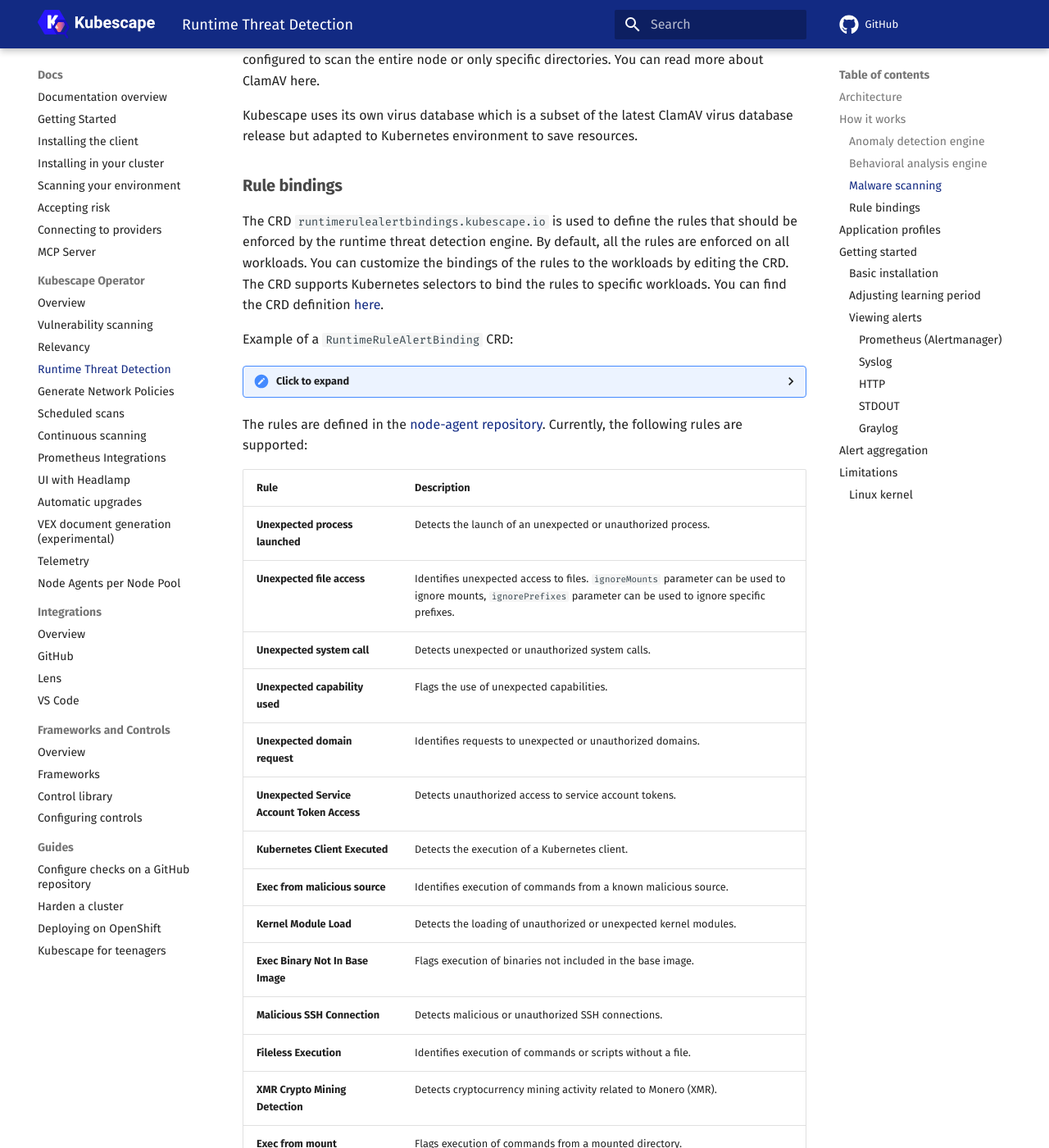
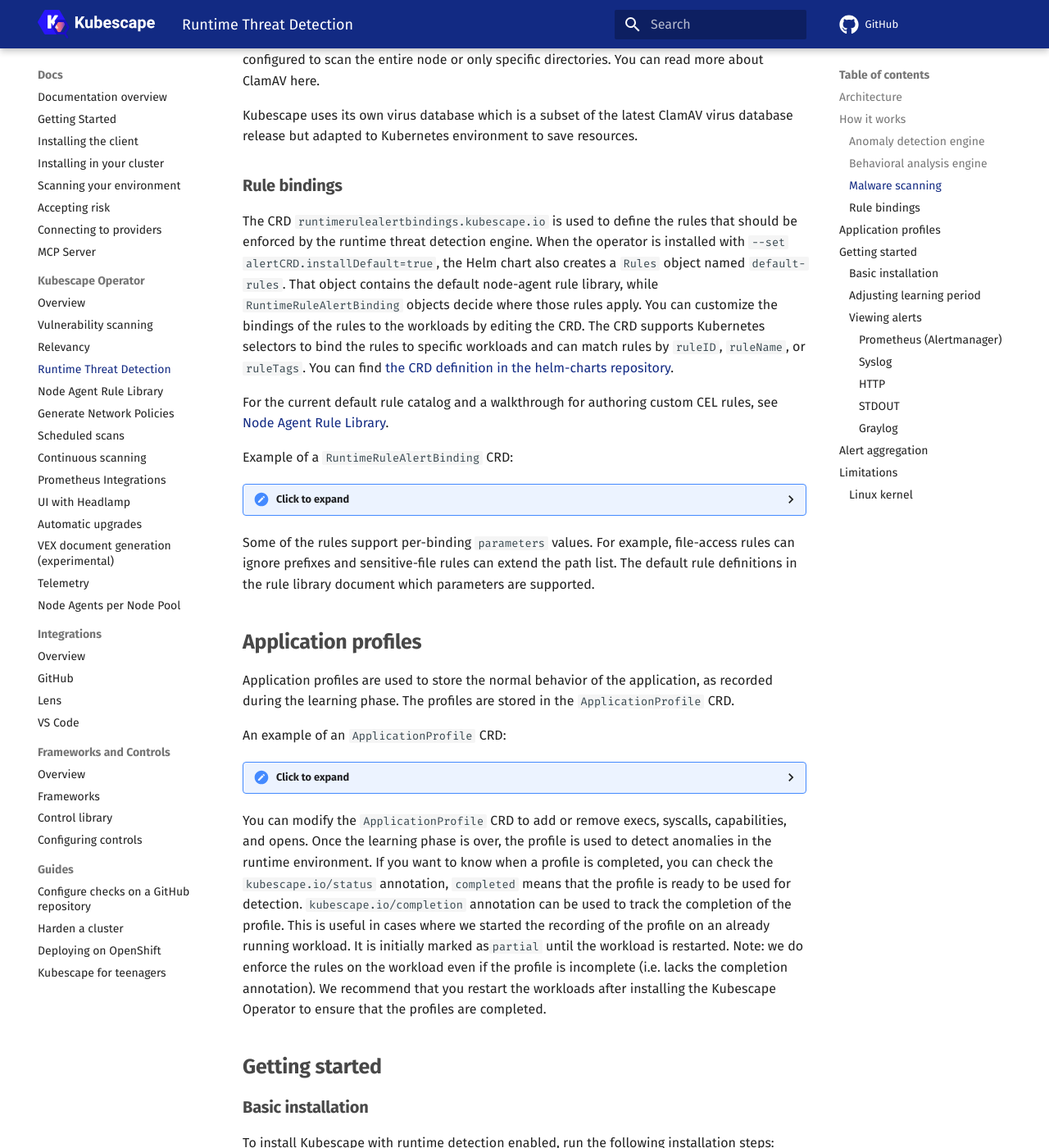
Before and after one commit to kubescape/kubescape.io, an MkDocs documentation site: the page built from docs/docs/operator/runtime-threat-detection.md, in a window 1280 px wide and 1400 px high, scrolled down 2155 px. Shown: the whole window at 82% size. Built offline with MkDocs 1.6.1 and Material for MkDocs 9.7.7, drawn with Linux system fonts in a browser that asks for light colours; comment, search, counter and statistics services are not loaded; some of the changed text lies outside the part shown.

Commit message:
docs: add node agent rule library guide
Signed-off-by: Matthias Bertschy <matthias.bertschy@gmail.com>

````diff
--- a/docs/docs/operator/runtime-threat-detection.md
+++ b/docs/docs/operator/runtime-threat-detection.md
@@ -44,10 +44,11 @@
 
 ### Rule bindings
 The CRD `runtimerulealertbindings.kubescape.io` is used to define the rules that should be enforced by the runtime threat detection engine.
-By default, all the rules are enforced on all workloads.
-You can customize the bindings of the rules to the workloads by editing the CRD.
-The CRD supports Kubernetes selectors to bind the rules to specific workloads.
-You can find the CRD definition [here](https://github.com/kubescape/helm-charts/blob/main/charts/dependency_chart/clustered-crds/crds/runtime-rule-binding.crd.yaml).
+When the operator is installed with `--set alertCRD.installDefault=true`, the Helm chart also creates a `Rules` object named `default-rules`. That object contains the default node-agent rule library, while `RuntimeRuleAlertBinding` objects decide where those rules apply.
+You can customize the bindings of the rules to the workloads by editing the CRD. The CRD supports Kubernetes selectors to bind the rules to specific workloads and can match rules by `ruleID`, `ruleName`, or `ruleTags`.
+You can find [the CRD definition in the helm-charts repository](https://github.com/kubescape/helm-charts/blob/main/charts/dependency_chart/clustered-crds/crds/runtime-rule-binding.crd.yaml).
+
+For the current default rule catalog and a walkthrough for authoring custom CEL rules, see [Node Agent Rule Library](node-agent-rule-library.md).
 
 Example of a `RuntimeRuleAlertBinding` CRD:
 <details>
@@ -57,80 +58,20 @@
 apiVersion: kubescape.io/v1
 kind: RuntimeRuleAlertBinding
 metadata:
-  name: all-rules-all-pods
+  name: team-a-runtime-rules
 spec:
   namespaceSelector:
-    matchExpressions:
-      - key: "kubernetes.io/metadata.name"
-        operator: "NotIn"
-        values:
-        - "kube-system"
-        - "kube-public"
-        - "kube-node-lease"
-        - "kubeconfig"
-        - "gmp-system"
-        - "gmp-public"
+    matchLabels:
+      kubernetes.io/metadata.name: team-a
   rules:
-    - ruleName: "Unexpected process launched"
-    - ruleName: "Unexpected file access"
-      parameters:
-        ignoreMounts: true
-        ignorePrefixes: ["/proc", "/run/secrets/kubernetes.io/serviceaccount", "/var/run/secrets/kubernetes.io/serviceaccount", "/tmp"]
-    - ruleName: "Unexpected system call"
-    - ruleName: "Unexpected capability used"
-    - ruleName: "Unexpected domain request"
-    - ruleName: "Unexpected Service Account Token Access"
-    - ruleName: "Kubernetes Client Executed"
-    - ruleName: "Exec from malicious source"
-    - ruleName: "Kernel Module Load"
-    - ruleName: "Exec Binary Not In Base Image"
-    - ruleName: "Malicious SSH Connection"
-    - ruleName: "Fileless Execution"
-    - ruleName: "XMR Crypto Mining Detection"
-    - ruleName: "Exec from mount"
-    - ruleName: "Crypto Mining Related Port Communication"
-    - ruleName: "Crypto Mining Domain Communication"
-    - ruleName: "Read Environment Variables from procfs"
-    - ruleName: "eBPF Program Load"
-    - ruleName: "Symlink Created Over Sensitive File"
-    - ruleName: "Unexpected Sensitive File Access"
-    - ruleName: "LD_PRELOAD Hook"
-    - ruleName: "Hardlink Created Over Sensitive File"
+    - ruleID: "R0001"
+    - ruleID: "R0006"
+    - ruleTags:
+        - "crypto"
 ```
 </details>
 
-The rules are defined in the [node-agent repository](https://github.com/kubescape/node-agent/tree/main/pkg/ruleengine/v1).
-Currently, the following rules are supported:
-
-| **Rule**                                      | **Description**                                                                                       |
-|-----------------------------------------------|-------------------------------------------------------------------------------------------------------|
-| **Unexpected process launched**               | Detects the launch of an unexpected or unauthorized process.                                           |
-| **Unexpected file access**                    | Identifies unexpected access to files. `ignoreMounts` parameter can be used to ignore mounts, `ignorePrefixes` parameter can be used to ignore specific prefixes. |
-| **Unexpected system call**                    | Detects unexpected or unauthorized system calls.                                                      |
-| **Unexpected capability used**                | Flags the use of unexpected capabilities.                                                             |
-| **Unexpected domain request**                 | Identifies requests to unexpected or unauthorized domains.                                            |
-| **Unexpected Service Account Token Access**   | Detects unauthorized access to service account tokens.                                                |
-| **Kubernetes Client Executed**                | Detects the execution of a Kubernetes client.                                                         |
-| **Exec from malicious source**                | Identifies execution of commands from a known malicious source.                                       |
-| **Kernel Module Load**                        | Detects the loading of unauthorized or unexpected kernel modules.                                     |
-| **Exec Binary Not In Base Image**             | Flags execution of binaries not included in the base image.                                           |
-| **Malicious SSH Connection**                  | Detects malicious or unauthorized SSH connections.                                                    |
-| **Fileless Execution**                        | Identifies execution of commands or scripts without a file.                                           |
-| **XMR Crypto Mining Detection**               | Detects cryptocurrency mining activity related to Monero (XMR).                                       |
-| **Exec from mount**                           | Flags execution of commands from a mounted directory.                                                 |
-| **Crypto Mining Related Port Communication**  | Identifies port communication related to cryptocurrency mining.                                       |
-| **Crypto Mining Domain Communication**        | Detects communication with domains associated with cryptocurrency mining.                             |
-| **Read Environment Variables from procfs**    | Flags unauthorized reading of environment variables from procfs.                                       |
-| **eBPF Program Load**                         | Detects loading of eBPF programs.                                                                     |
-| **Symlink Created Over Sensitive File**       | Flags the creation of symlinks over sensitive files. `additionalPaths` parameter can be used to specify additional paths to be checked. |
-| **Unexpected Sensitive File Access**          | Identifies access to sensitive files. `additionalPaths` parameter can be used to specify additional paths to be checked. |
-| **LD_PRELOAD Hook**                           | Detects the use of LD_PRELOAD to hook shared libraries.                                               |
-| **Hardlink Created Over Sensitive File**      | Flags the creation of hardlinks over sensitive files. `additionalPaths` parameter can be used to specify additional paths to be checked. |
-
-
-The rules are written in golang and are compiled into the node-agent binary.
-In the future we plan to add additional rules, as well as support custom rules.
-Some of the rules support parameters that can be set in the Rule Binding CRD.
+Some of the rules support per-binding `parameters` values. For example, file-access rules can ignore prefixes and sensitive-file rules can extend the path list. The default rule definitions in the rule library document which parameters are supported.
 
 ## Application profiles
 Application profiles are used to store the normal behavior of the application, as recorded during the learning phase.
@@ -427,7 +368,7 @@
 helm upgrade --install kubescape kubescape/kubescape-operator -n kubescape --create-namespace --set capabilities.runtimeDetection=enable --set alertCRD.installDefault=true
 ```
 
-This installs the node-agent with detection enabled and with default alert rule bindings.
+This installs the node-agent with detection enabled, the default rule library, and the default alert rule bindings.
 Note, that we have not defined an exporter, therefore the alerts are sent to the node-agent logs.
 
 Wait for the learning period to end (the default is 24h!) and you can try out the detection capabilities.
--- a/mkdocs.yml
+++ b/mkdocs.yml
@@ -62,6 +62,7 @@
             - 'Vulnerability scanning': 'docs/operator/vulnerabilities.md'
             - 'Relevancy': 'docs/operator/relevancy.md'
             - 'Runtime Threat Detection': 'docs/operator/runtime-threat-detection.md'
+            - 'Node Agent Rule Library': 'docs/operator/node-agent-rule-library.md'
             - 'Generate Network Policies': 'docs/operator/network-policy-generation.md'
             - 'Scheduled scans': 'docs/operator/scheduled-scans.md'
             - 'Continuous scanning': 'docs/operator/continuous-scanning.md'
````
Also changed, not shown: docs/docs/operator/node-agent-rule-library.md (added, +264 -0 lines).
